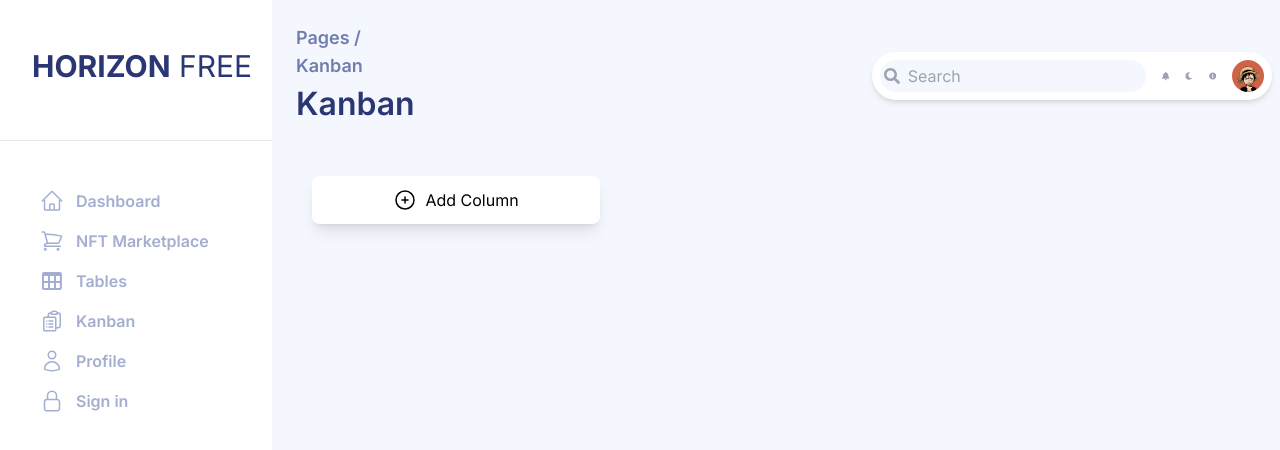
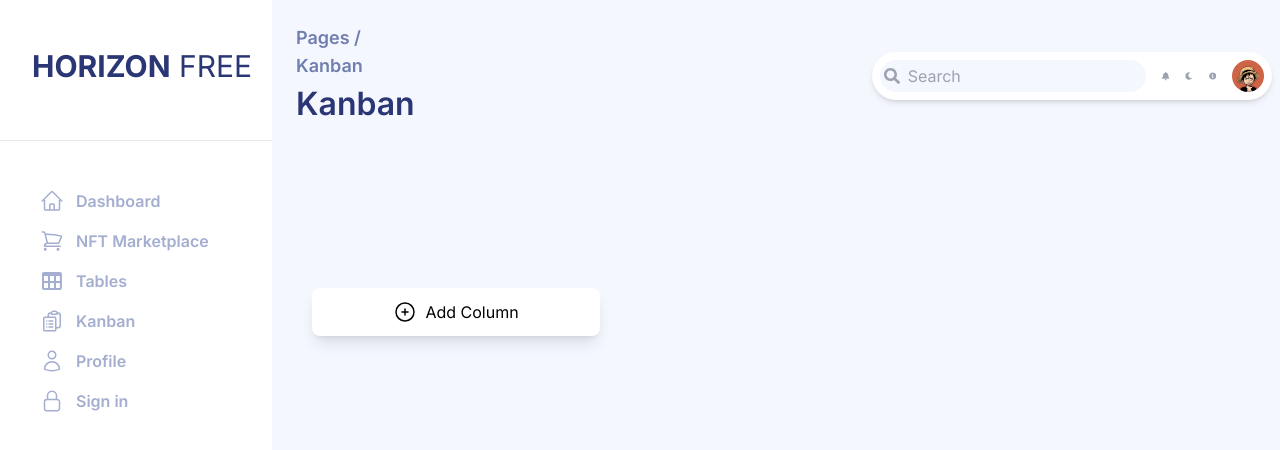
Before and after one commit to gitSuyog404/admin-dashboard, a Next.js app in the folder admin-fe/: page / in a window 1280 px wide. Shown: the top 450 px of the page. Built offline with nearby package versions, Linux system fonts and the light colour scheme.

Commit message:
error again

```diff
--- a/admin-fe/components/KanbanBoard.tsx
+++ b/admin-fe/components/KanbanBoard.tsx
@@ -21,7 +21,7 @@ const KanbanBoard = () => {
     setColumns(filteredColumns);
   };
   return (
-    <div className="px-6 m-auto flex min-h-screen w-full items-start overflow-x-auto overflow-y-hidden relative bottom-[7rem]">
+    <div className="px-6 m-auto flex min-h-screen w-full items-start overflow-x-auto overflow-y-hidden">
       <div className="flex gap-4">
         <div className="flex gap-4">
           {columns.map((col) => (
--- a/admin-fe/components/Topbar.tsx
+++ b/admin-fe/components/Topbar.tsx
@@ -4,7 +4,7 @@ import { FaBell, FaInfoCircle, FaMoon, FaSearch } from "react-icons/fa";
 
 const Topbar = () => {
   return (
-    <div className="  bg-transparent flex items-center  justify-between  mt-6  gap-[28rem] ">
+    <div className="relative  bg-transparent flex items-center  justify-between  mt-6  gap-[28rem] ">
       <div className=" font-semibold flex flex-col ml-6 ">
         <p className="text-lg text-[#707EAE] ">Pages / Kanban</p>
         <h1 className="text-[2rem] text-[#2B3674]">Kanban</h1>
```
